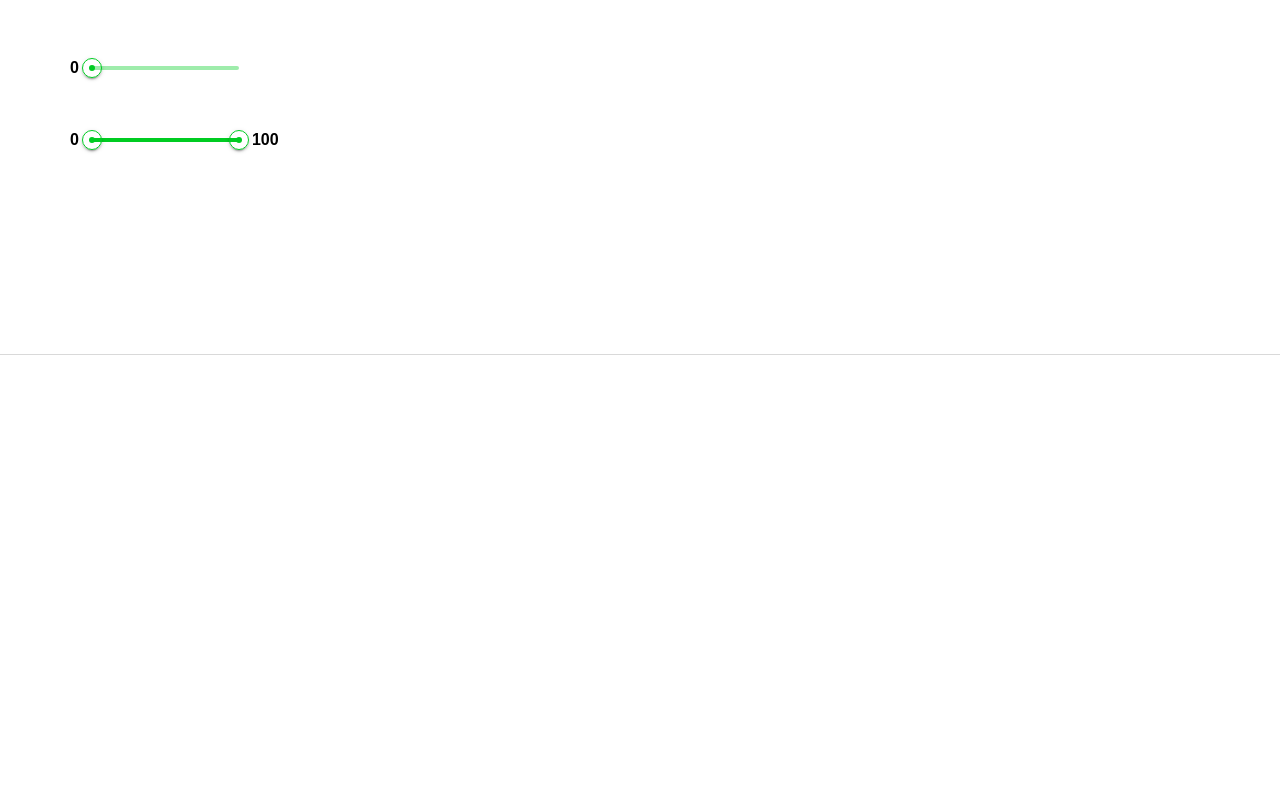
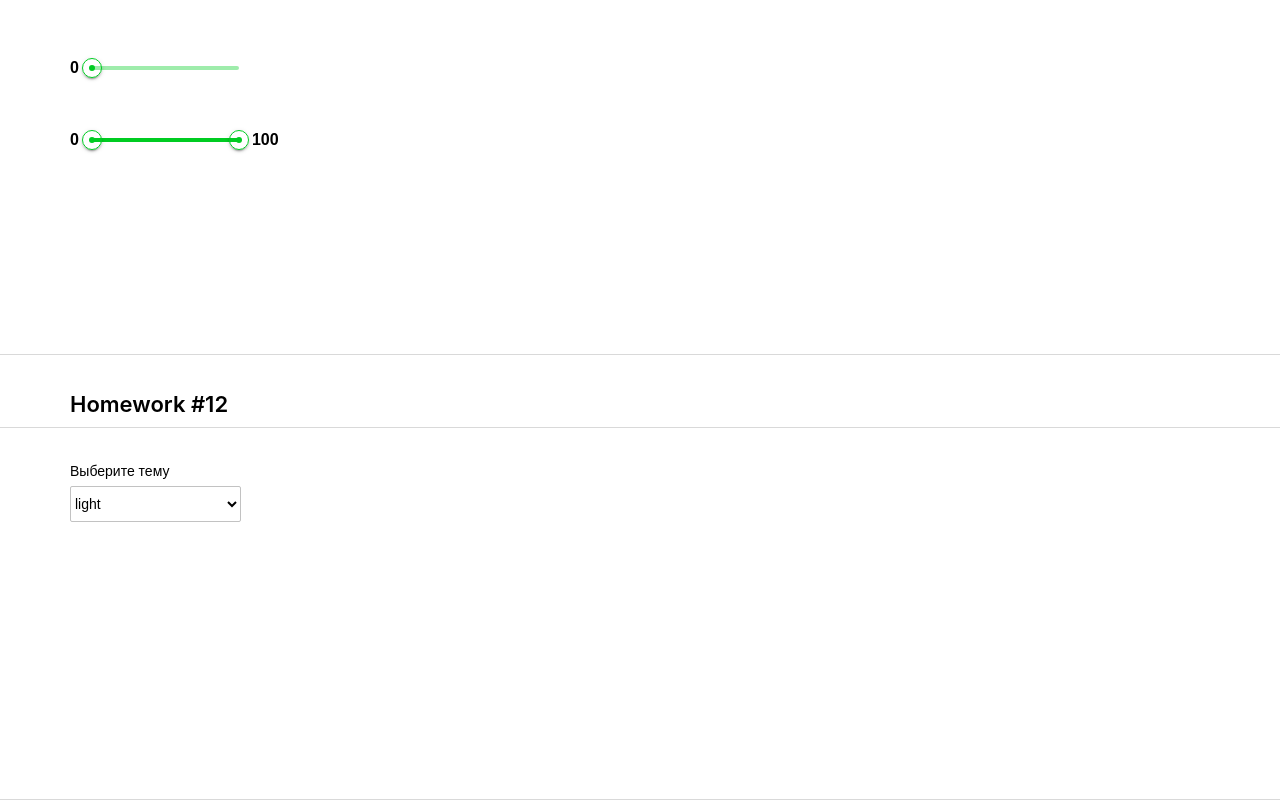
Before and after one commit to Rita05/homework_front_sprint02, a React (Create React App) app: page /#/pre-junior in a window 1280 px wide. Shown: the part 4254-5054 px from the top of the page. Before the commit the page ends 4609 px from the top, so only its background shows below. Built offline with nearby package versions, Linux system fonts and the light colour scheme.

Commit message:
make hw12 homework in sprint_04

```diff
--- a/src/s1-main/App.module.css
+++ b/src/s1-main/App.module.css
@@ -53,6 +53,12 @@
     margin-top: 39px;
 }
 
+.themeContainer {
+    margin: 0 auto;
+    width: 1280px;
+    margin-top: 35.5px;
+}
+
 .hw {
     display: flex;
     flex-direction: column;
--- a/src/s1-main/App.tsx
+++ b/src/s1-main/App.tsx
@@ -16,6 +16,7 @@ import HW8 from '../s2-homeworks/hw08/HW8'
 import HW9 from '../s2-homeworks/hw09/HW9'
 import HW10 from '../s2-homeworks/hw10/HW10'
 import HW11 from '../s2-homeworks/hw11/HW11'
+import HW12 from '../s2-homeworks/hw12/HW12'
 
 function App() {
 	return (
@@ -33,6 +34,7 @@ function App() {
 			<HW9 />
 			<HW10 />
 			<HW11 />
+			<HW12 />
 		</div>
 	)
 }
--- a/src/s2-homeworks/hw11/HW11.tsx
+++ b/src/s2-homeworks/hw11/HW11.tsx
@@ -13,9 +13,7 @@ import SuperRange from './common/c7-SuperRange/SuperRange'
 function HW11() {
 	// for autotests // не менять // можно подсунуть в локалСторэдж нужные числа, чтоб увидеть как они отображаются
 	const [value1, setValue1] = useState(restoreState<number>('hw11-value1', 0))
-	console.log('value1: ', value1);
 	const [value2, setValue2] = useState(restoreState<number>('hw11-value2', 100))
-	console.log('value2: ', value2);
 
 	const change = (event: Event, value: number | Array<number>) => {
 		if (Array.isArray(value)) {
--- a/src/s2-homeworks/hw12/HW12.module.css
+++ b/src/s2-homeworks/hw12/HW12.module.css
@@ -18,6 +18,26 @@ html {
 	color: var(--color);
 }
 
+.superSelectSection {
+	padding-top: 35.5px;
+	padding-left: 70px;
+}
+
+.selectLabel {
+	color: #000;
+	font-family: 'Montserrat', sans-serif;
+	font-size: 14px;
+	font-weight: 400;
+	line-height: 17px;
+	margin-bottom: 6px;
+	}
+
 .select {
-
+	width: 171px;
+	height: 36px;
+	color: #000;
+	font-family: 'Montserrat', sans-serif;
+	font-size: 14px;
+	font-weight: 400;
+	line-height: 17px;
 }
--- a/src/s2-homeworks/hw12/HW12.tsx
+++ b/src/s2-homeworks/hw12/HW12.tsx
@@ -1,9 +1,16 @@
-import React, {useEffect} from 'react'
+import React, { useEffect } from 'react'
+import { useDispatch, useSelector } from 'react-redux'
+
+//components
+import SuperSelect from '../hw07/common/c5-SuperSelect/SuperSelect'
+
+//types
+import { changeThemeId } from './bll/themeReducer'
+import { AppStoreType } from '../hw10/bll/store'
+
+//styles
 import s from './HW12.module.css'
 import s2 from '../../s1-main/App.module.css'
-import SuperSelect from '../hw07/common/c5-SuperSelect/SuperSelect'
-import {useDispatch, useSelector} from 'react-redux'
-import {changeThemeId} from './bll/themeReducer'
 
 /*
 * 1 - в файле themeReducer.ts написать нужные типы вместо any, дописать редьюсер
@@ -13,35 +20,41 @@ import {changeThemeId} from './bll/themeReducer'
 * */
 
 const themes = [
-    {id: 1, value: 'light'},
-    {id: 2, value: 'blue'},
-    {id: 3, value: 'dark'},
+	{ id: 1, value: 'light' },
+	{ id: 2, value: 'blue' },
+	{ id: 3, value: 'dark' },
 ]
 
 const HW12 = () => {
-    // взять ид темы из редакса
-    const themeId = 1
 
-    const change = (id: any) => { // дописать функцию
+	const themeId = useSelector<AppStoreType, number>(state => state.theme.themeId);
 
+	const dispatch = useDispatch();
+
+	const change = (id: number) => {
+		dispatch(changeThemeId(id));
 	}
 
 	useEffect(() => {
 		document.documentElement.dataset.theme = themeId + ''
 	}, [themeId])
 
+	const selectClasses = s2.hw + ' ' + s.superSelectSection
+
 	return (
-        <div id={'hw12'}>
+		<div id={'hw12'} className={s2.themeContainer}>
 			<div id={'hw12-text'} className={s2.hwTitle}>
 				Homework #12
 			</div>
 
-            <div className={s2.hw}>
+			<div className={selectClasses}>
+				<span className={s.selectLabel}>Выберите тему</span>
 				<SuperSelect
 					id={'hw12-select-theme'}
 					className={s.select}
-                    // сделать переключение тем
-
+					value={themeId}
+					options={themes}
+					onChangeOption={change}
 				/>
 			</div>
 		</div>
--- a/src/s2-homeworks/hw12/bll/themeReducer.ts
+++ b/src/s2-homeworks/hw12/bll/themeReducer.ts
@@ -1,14 +1,23 @@
+export type InitialStateType = {
+    themeId: number
+}
+
+export type ChangeThemeIdActionType = {
+    type: 'SET_THEME_ID';
+    id: number;
+}
+
 const initState = {
     themeId: 1,
 }
 
-export const themeReducer = (state = initState, action: any): any => { // fix any
+export const themeReducer = (state: InitialStateType = initState, action: ChangeThemeIdActionType): InitialStateType => {
     switch (action.type) {
-        // дописать
-
+        case 'SET_THEME_ID':
+            return { themeId: action.id }
         default:
             return state
     }
 }
 
-export const changeThemeId = (id: number): any => ({ type: 'SET_THEME_ID', id }) // fix any
+export const changeThemeId = (id: number): ChangeThemeIdActionType => ({ type: 'SET_THEME_ID', id });
```
Also changed, not shown: 2 other files (tests, documents, lock files or other folders). Lines whose indentation alone changed are shown as unchanged.
